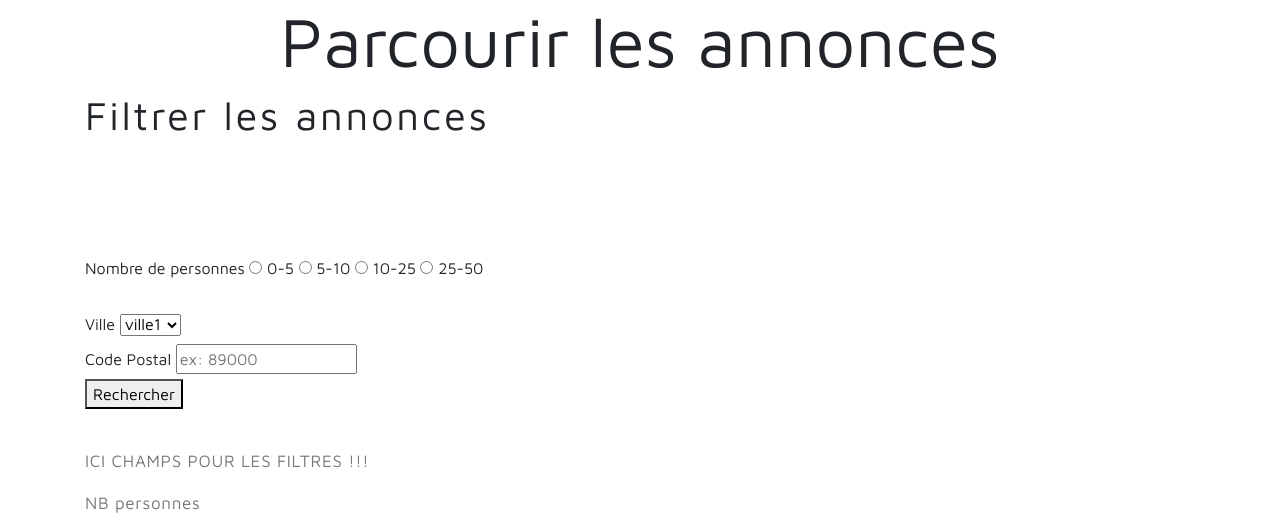
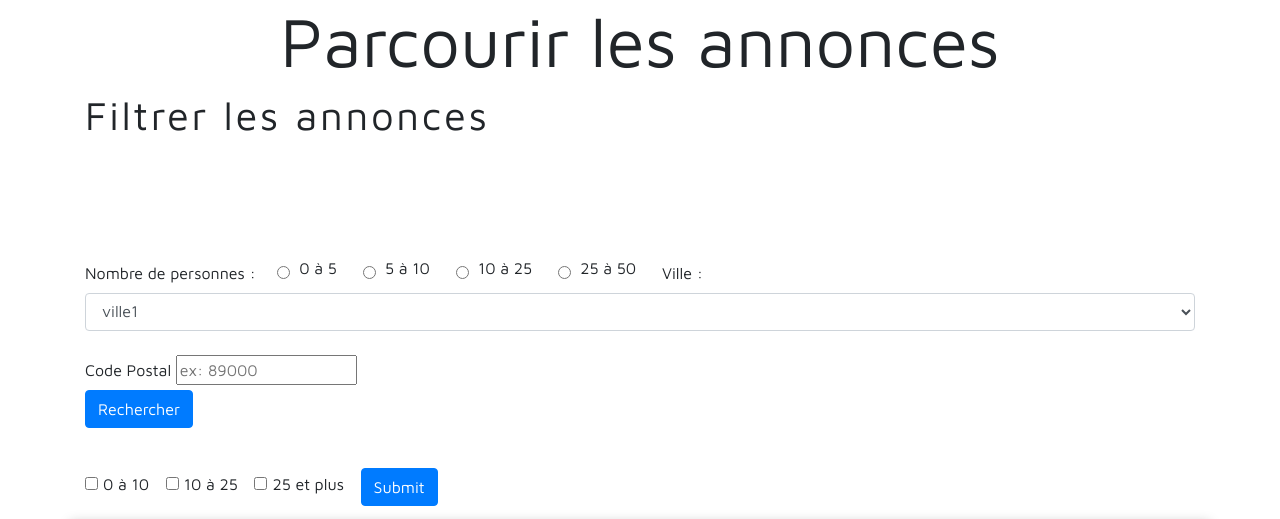
Before and after one commit to julien-pintodafonseca/My_Brainy_Desk, a PHP site: page /annonces.php in a window 1280 px wide. Shown: the part 356-875 px from the top of the page. Run offline with PHP 8.4, Linux system fonts and the light colour scheme; data that the repository does not hold is empty.

Commit message:
Update annonce

```diff
--- a/annonces.php
+++ b/annonces.php
@@ -19,27 +19,32 @@
 
         <form>
 
-        <div>
-        <label for="nombre_de_personne">Nombre de personnes</label>
-
-        <input type="radio" name="nombre_de_personne" value="0-5" id="0-5" />
-        <label for="0-5">0-5</label>
-
-        <input type="radio" name="nombre_de_personne" value="5-10" id="5-10" />
-        <label for="5-10">5-10</label>
-
-        <input type="radio" name="nombre_de_personne" value="10-25" id="10-25" />
-        <label for="10-25">10-25</label>
-
-        <input type="radio" name="nombre_de_personne" value="25-50" id="25-50" />
-        <label for="25-50">25-50</label>
-
+        <div class="form-check form-check-inline">
+        <label for="nombre_de_personne">Nombre de personnes :&nbsp</label>
         </div>
 
-        <br />
+        <div class="form-check form-check-inline">
+        <input type="radio" name="nombre_de_personne" value="0-5" id="0-5" />
+        <label for="0-5">&nbsp 0 à 5 &nbsp</label>
+        </div>
 
-        <label for="ville">Ville</label>
-        <select id="ville">
+        <div class="form-check form-check-inline">
+        <input type="radio" name="nombre_de_personne" value="5-10" id="5-10" />
+        <label for="5-10">&nbsp 5 à 10 &nbsp</label>
+        </div>
+
+        <div class="form-check form-check-inline">
+        <input type="radio" name="nombre_de_personne" value="10-25" id="10-25" />
+        <label for="10-25">&nbsp 10 à 25 &nbsp</label>
+        </div>
+
+        <div class="form-check form-check-inline">
+        <input type="radio" name="nombre_de_personne" value="25-50" id="25-50" />
+        <label for="25-50">&nbsp 25 à 50 &nbsp</label>
+        </div>
+
+        <label for="ville">Ville :&nbsp</label>
+        <select id="ville" class="form-control">>
             <option>ville1</option>
             <option>ville2</option>
             <option>ville3</option>
@@ -54,18 +59,10 @@
         <br />
 
 
-        <button type="submit">Rechercher</button>
+        <button type="submit" class="btn btn-primary">Rechercher</button>
 
         </form>
         <br />
-
-
-        <p>ICI CHAMPS POUR LES FILTRES !!!</p>
-        <p>NB personnes</p>
-        <p>Ville</p>
-        <p>Code postal</p>
-        <p>Prix</p>
-
 
         <form>
             <div class="form-check form-check-inline">
```
